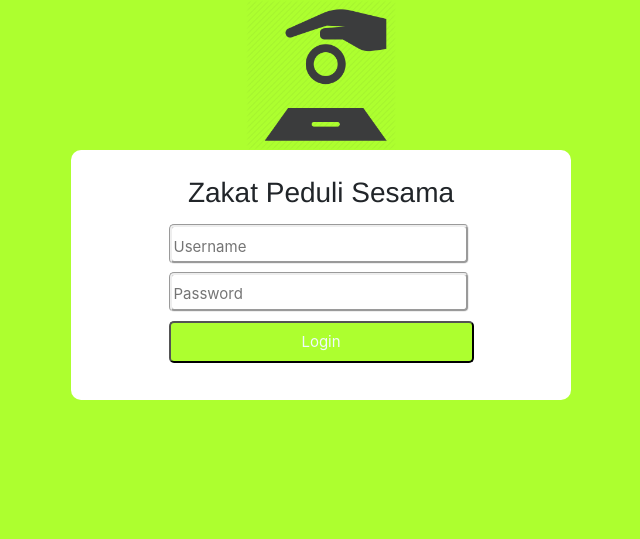
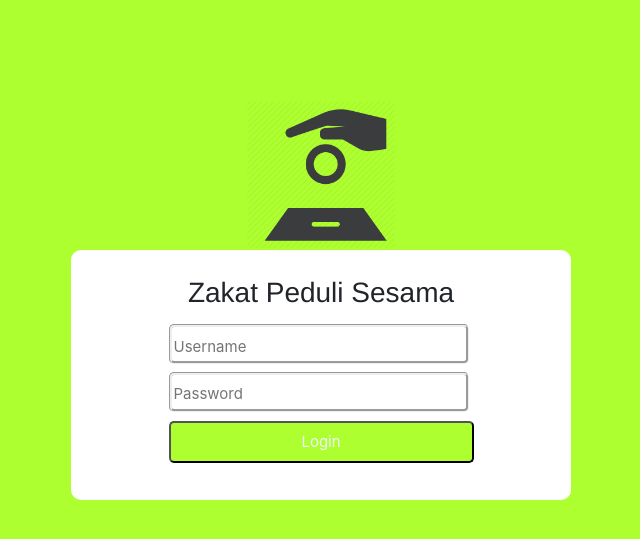
Before and after one commit to dhiandraaa/UTP_Pemweb, a PHP site: page /login.php in a window 1280 px wide. Shown: the top 539 px of the page, without its empty margins (319-959 px from the left). Run offline with PHP 8.4, Linux system fonts and the light colour scheme.

Commit message:
Update main.css

```diff
--- a/main.css
+++ b/main.css
@@ -47,3 +47,7 @@ a{
 	color: ghostwhite;
 	text-decoration: none;
 }
+
+img{
+  margin-top: 100px;
+}
```
